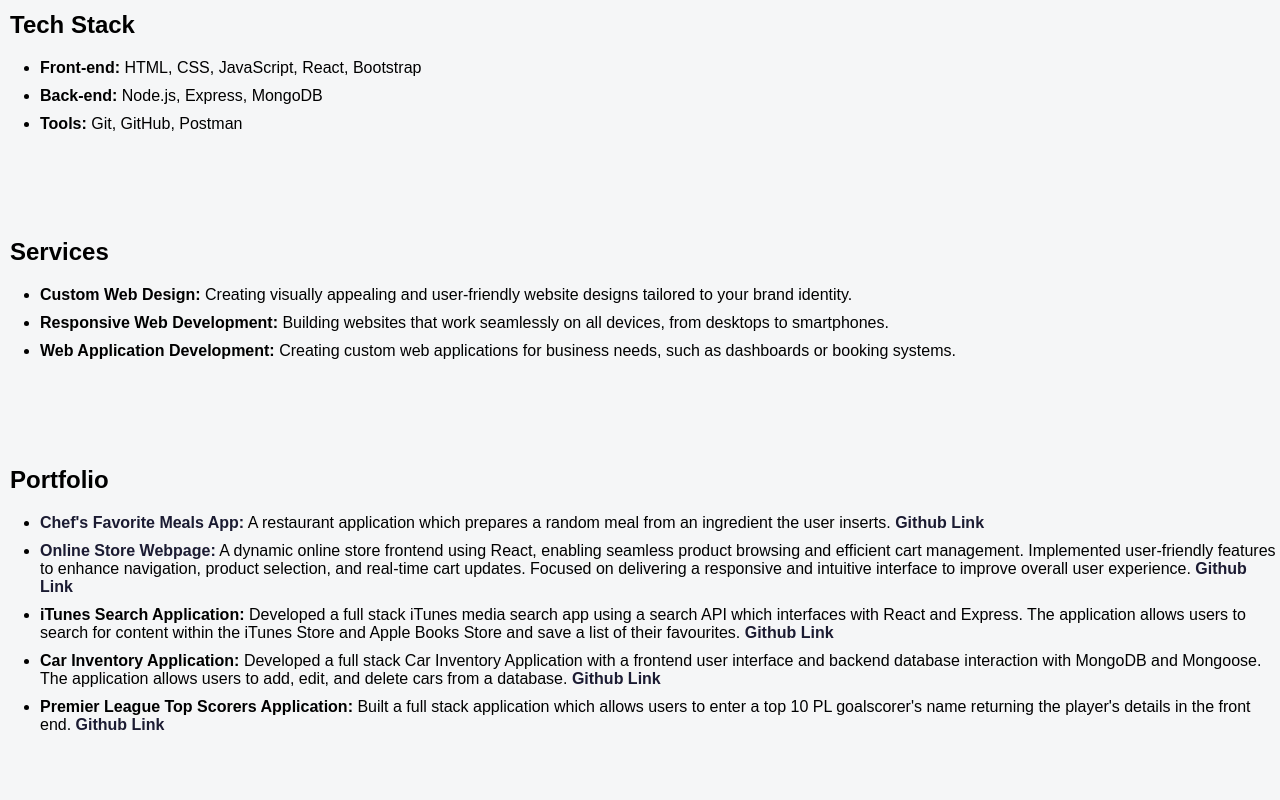
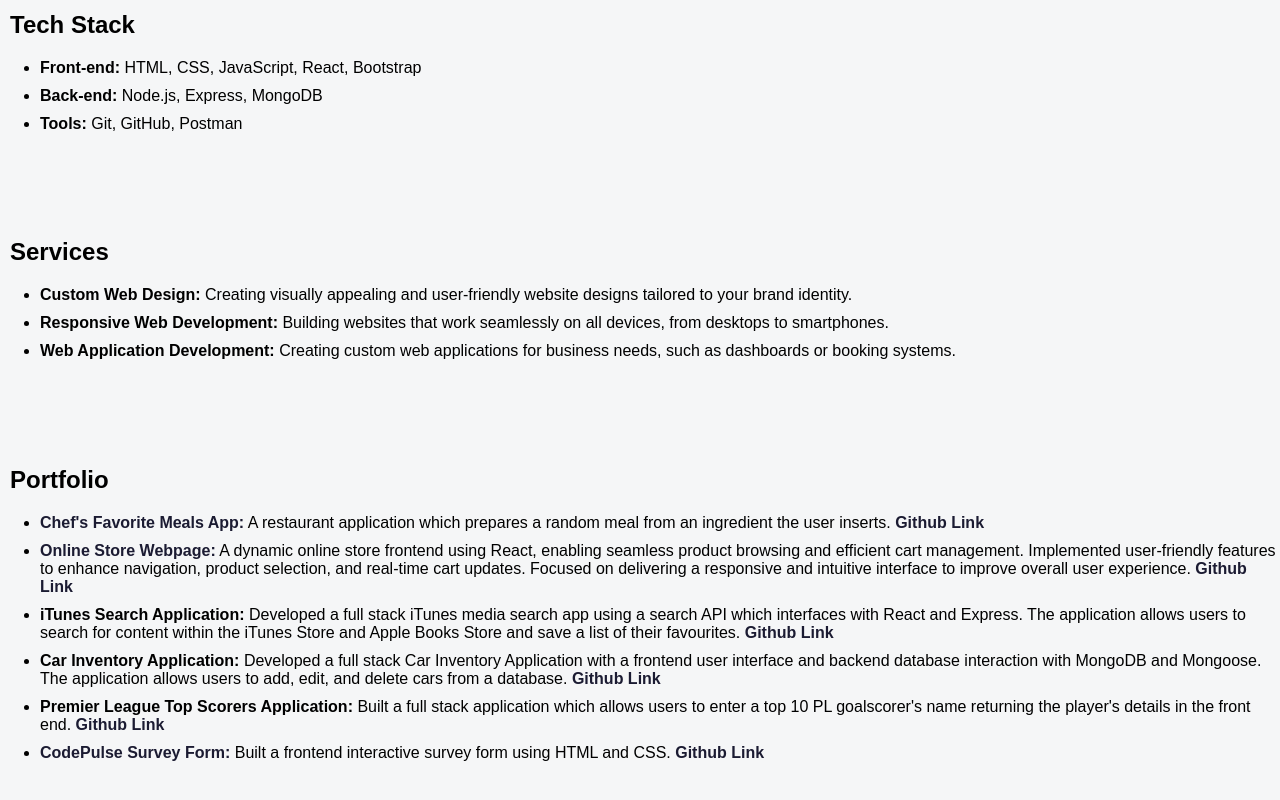
Before and after one commit to Sphola619/sipho-s-portfolio, a plain HTML site: page index.html in a window 1280 px wide. Shown: the part 813-1613 px from the top of the page. Drawn offline with Linux system fonts and the light colour scheme.

Commit message:
Updated portfolio with new projects and tech stack

```diff
--- a/index.html
+++ b/index.html
@@ -65,11 +65,12 @@
   <section id="portfolio">
     <h2 class="animated-text">Portfolio</h2>
     <ul class="animated-text">
-      <li><b><a href="https://sphola619.github.io/chef-s-favourite-meals-app/" target="_blank" download="mealIngredients">Chef's Favorite Meals App:</a></b> A restaurant application which prepares a random meal from an ingredient the user inserts.<b><a href="https://github.com/Sphola619/chef-s-favourite-meals-app" target="_blank"> Github Link</a></b></li>
+      <li><b><a href="https://sphola619.github.io/chef-s-favourite-meals-app/" target="_blank">Chef's Favorite Meals App:</a></b> A restaurant application which prepares a random meal from an ingredient the user inserts.<b><a href="https://github.com/Sphola619/chef-s-favourite-meals-app" target="_blank"> Github Link</a></b></li>
       <li><b><a href="https://active-nation.onrender.com/" target="_blank">Online Store Webpage:</a></b> A dynamic online store frontend using React, enabling seamless product browsing and efficient cart management. Implemented user-friendly features to enhance navigation, product selection, and real-time cart updates. Focused on delivering a responsive and intuitive interface to improve overall user experience.<b><a href="https://github.com/Sphola619/active-nation" target="_blank"> Github Link</a></b></li>
       <li><b>iTunes Search Application:</b> Developed a full stack iTunes media search app using a search API which interfaces with React and Express.  The application allows users to search for content within the iTunes Store and Apple Books Store and save a list of their favourites. <b><a href="https://github.com/Sphola619/itunes-search-app" target="_blank"> Github Link</a></b></li>
       <li><b>Car Inventory Application:</b> Developed a full stack Car Inventory Application with a frontend user interface and backend database interaction with MongoDB and Mongoose. The application allows users to add, edit, and delete cars from a database. <b><a href="https://github.com/Sphola619/car-inventory" target="_blank"> Github Link</a></b></li>
       <li><b>Premier League Top Scorers Application:</b> Built a full stack application which allows users to enter a top 10 PL goalscorer's name returning the player's details in the front end.<b><a href="https://github.com/Sphola619/Premier-League-Top-Scorers" target="_blank"> Github Link</a></b></li>
+      <li><b><a href="https://sphola619.github.io/survey-form/" target="_blank">CodePulse Survey Form:</a></b> Built a frontend interactive survey form using HTML and CSS. <b><a href="https://github.com/Sphola619/survey-form" target="_blank"> Github Link</a></b></li>
     </ul>
   </section>
 
```
